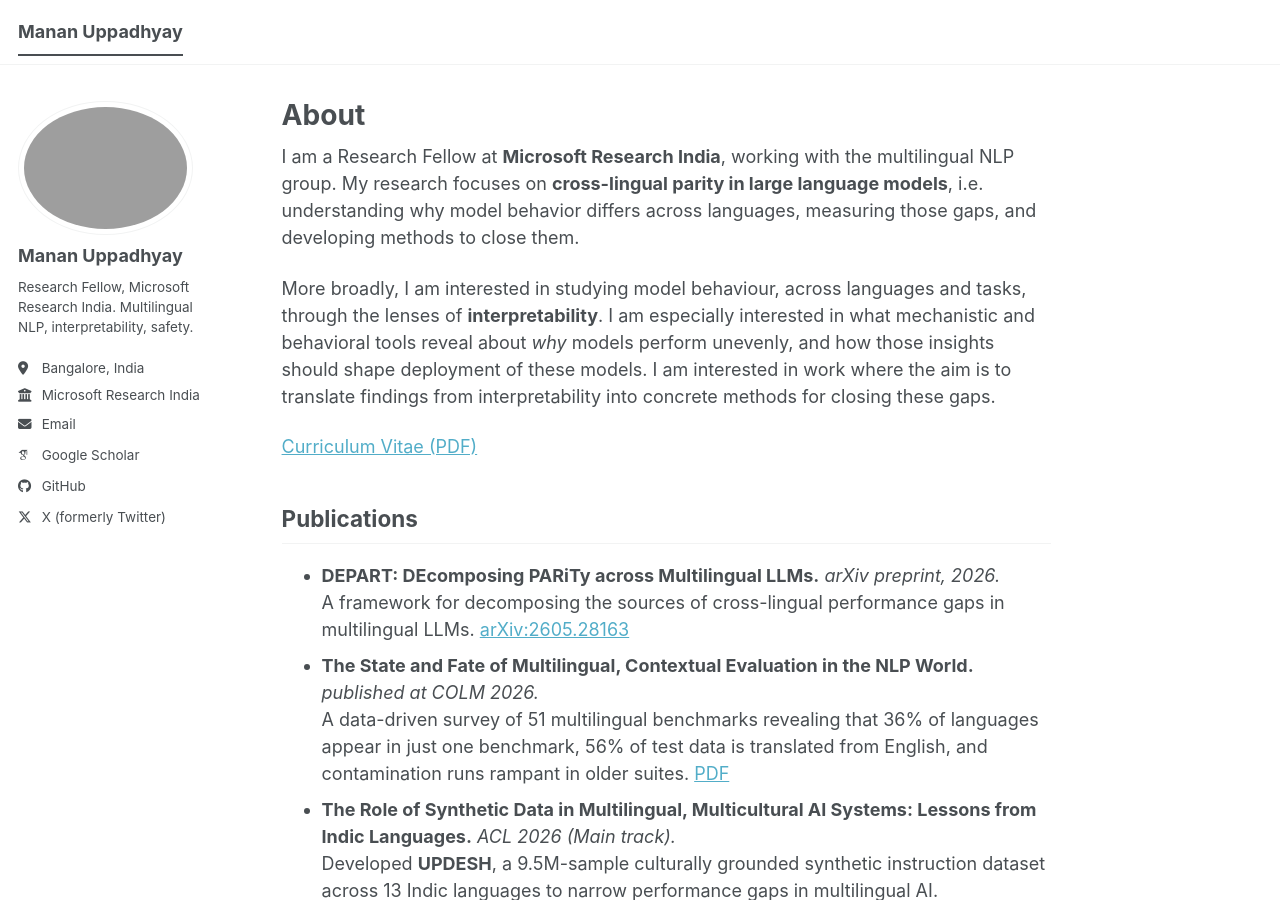
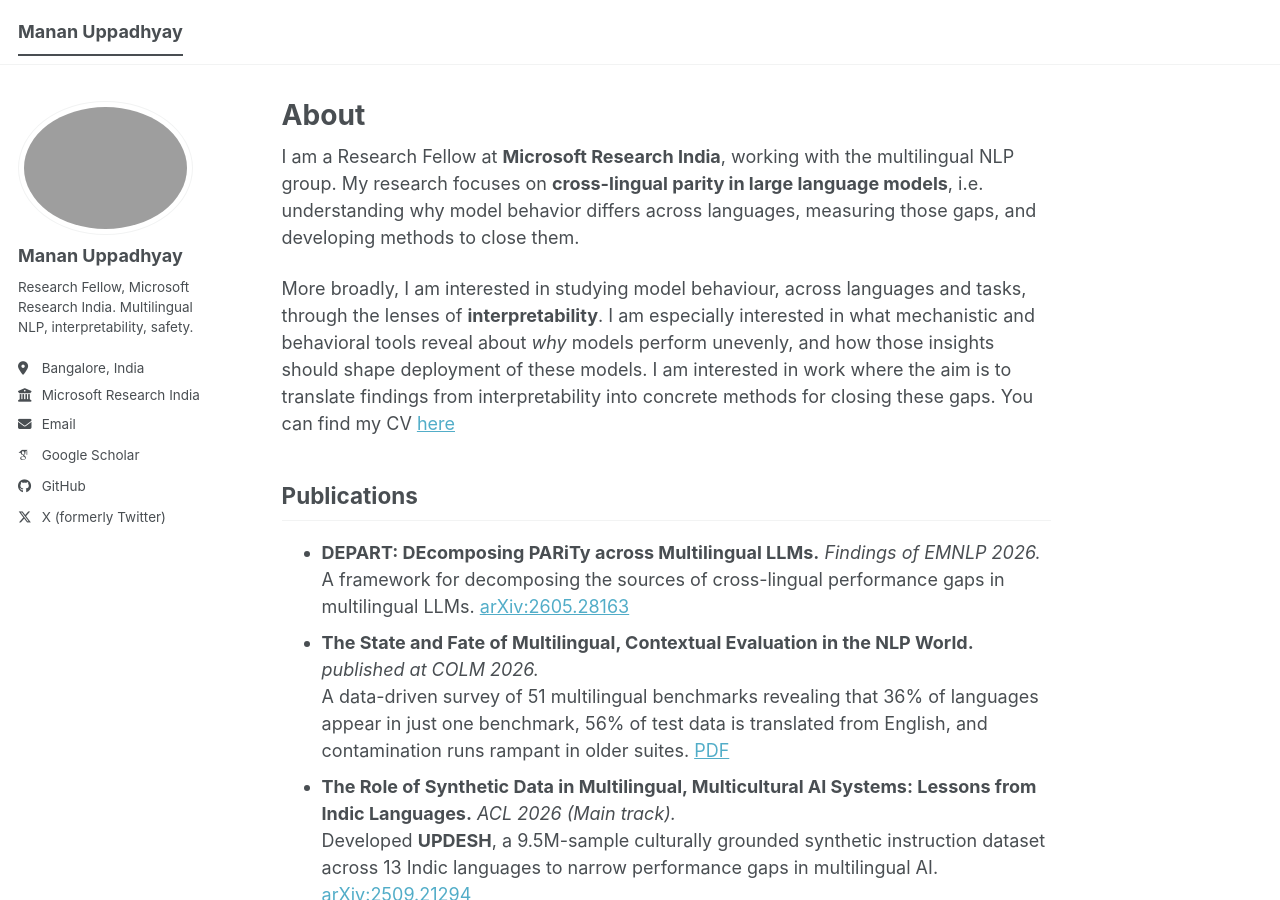
Before and after one commit to mananuppadhyay/mananuppadhyay.github.io, a Jekyll site: the page built from _pages/about.md, in a window 1280 px wide and 900 px high. Built offline with Jekyll 4.4.1, drawn with Linux system fonts in a browser that asks for light colours; some web fonts are replaced; a script bundle is joined from its source files by our own code; library files that are not in the unit come from our copies.

Commit message:
updated cv

```diff
--- a/_pages/about.md
+++ b/_pages/about.md
@@ -10,12 +10,11 @@ redirect_from:
 I am a Research Fellow at **Microsoft Research India**, working with the multilingual NLP group. My research focuses on **cross-lingual parity in large language models**, i.e. understanding why model behavior differs across languages, measuring those gaps, and developing methods to close them.
 
 More broadly, I am interested in studying model behaviour, across languages and tasks, through the lenses of **interpretability**. I am especially interested in what mechanistic and behavioral tools reveal about *why* models perform unevenly, and how those insights should shape deployment of these models. I am interested in work where the aim is to translate findings from interpretability into concrete methods for closing these gaps.
-
-<a href="{{ site.baseurl }}/files/cv.pdf" target="_blank" rel="noopener noreferrer">Curriculum Vitae (PDF)</a>
+You can find my CV <a href="{{ site.baseurl }}/files/cv.pdf" target="_blank" rel="noopener noreferrer">here</a>
 
 ## Publications
 
-- **DEPART: DEcomposing PARiTy across Multilingual LLMs.** *arXiv preprint, 2026.*<br>A framework for decomposing the sources of cross-lingual performance gaps in multilingual LLMs. [arXiv:2605.28163](https://arxiv.org/abs/2605.28163)
+- **DEPART: DEcomposing PARiTy across Multilingual LLMs.** *Findings of EMNLP 2026.*<br>A framework for decomposing the sources of cross-lingual performance gaps in multilingual LLMs. [arXiv:2605.28163](https://arxiv.org/abs/2605.28163)
 - **The State and Fate of Multilingual, Contextual Evaluation in the NLP World.** *published at COLM 2026.*<br>A data-driven survey of 51 multilingual benchmarks revealing that 36% of languages appear in just one benchmark, 56% of test data is translated from English, and contamination runs rampant in older suites. [PDF](https://www.microsoft.com/en-us/research/wp-content/uploads/2026/04/Multilingual_Evaluation_Survey-2.pdf)
 - **The Role of Synthetic Data in Multilingual, Multicultural AI Systems: Lessons from Indic Languages.** *ACL 2026 (Main track).*<br>Developed **UPDESH**, a 9.5M-sample culturally grounded synthetic instruction dataset across 13 Indic languages to narrow performance gaps in multilingual AI. [arXiv:2509.21294](https://arxiv.org/abs/2509.21294)
 - **Garuda: An Indian Agricultural LLM and Krishi Saathi Advisory Chatbot.** *Workshop on Open-Source AI for Mainstream Use, AAAI 2025.*<br>Accepted as a hands-on demonstration paper.
```
Also changed, not shown: _publications/2026-05-15-depart.md (+1 -1 lines).
